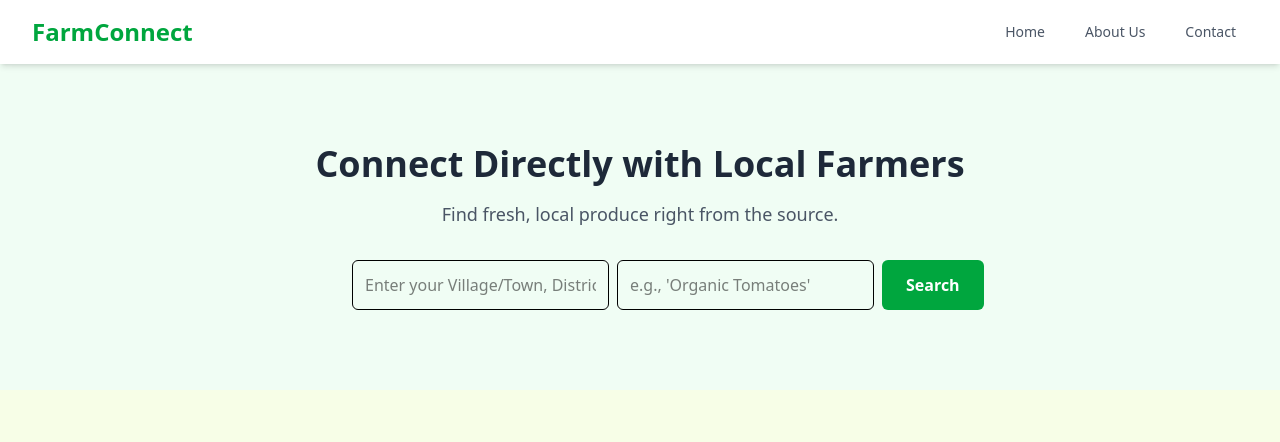
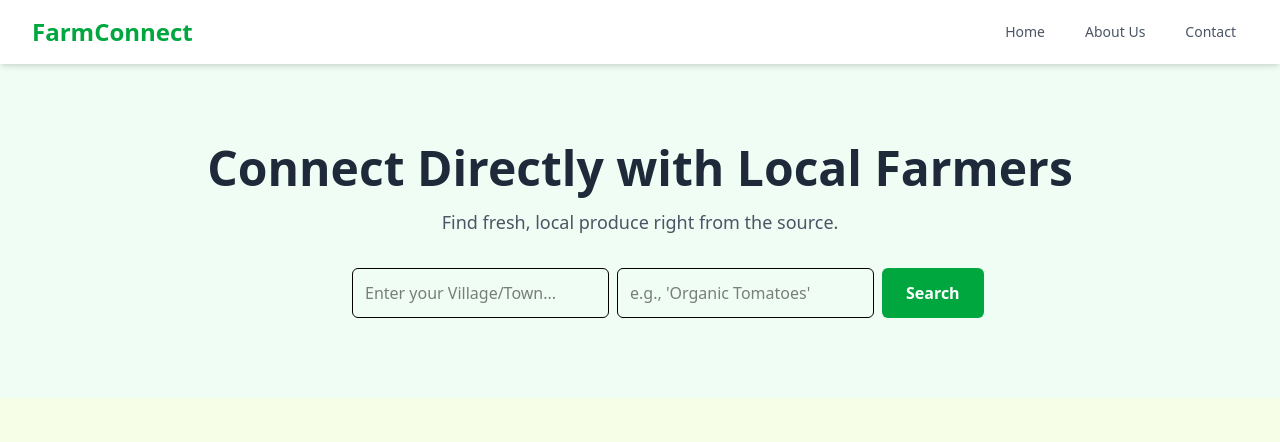
Before and after one commit to JewelArimattom/AgriConnect, a React (Vite) app in the folder frontend/: page / in a window 1280 px wide. Shown: the top 442 px of the page. Built offline with nearby package versions, Linux system fonts and the light colour scheme.

Commit message:
product details page added

```diff
--- a/frontend/src/components/homepage/HeroSection.tsx
+++ b/frontend/src/components/homepage/HeroSection.tsx
@@ -1,31 +1,26 @@
-// src/components/homepage/HeroSection.tsx
-
+import { useNavigate } from 'react-router-dom';
 import React, { useState } from 'react';
-// 1. CHANGED: Import 'useNavigate' from 'react-router-dom'
-import { useNavigate } from 'react-router-dom';
 
 const HeroSection = () => {
   const [location, setLocation] = useState('');
   const [product, setProduct] = useState('');
-  // 2. CHANGED: Use the 'useNavigate' hook
   const navigate = useNavigate();
 
   const handleSearch = (e: React.FormEvent) => {
     e.preventDefault();
-    // 3. CHANGED: Use 'navigate' to change the page
     navigate(`/search?location=${location}&product=${product}`);
   };
 
   return (
-    <div className="bg-green-50 text-center py-20 px-4">
-      <h1 className="text-4xl font-bold text-gray-800 mb-4">
+    <div className="bg-green-50 text-center py-12 px-4 sm:py-20">
+
+      <h1 className="text-3xl md:text-5xl font-bold text-gray-800 mb-4">
         Connect Directly with Local Farmers
       </h1>
-      <p className="text-lg text-gray-600 mb-8">
+      <p className="text-md md:text-lg text-gray-600 mb-8">
         Find fresh, local produce right from the source.
       </p>
 
-      {/* The powerful location-based search form */}
       <form
         onSubmit={handleSearch}
         className="max-w-xl mx-auto flex flex-col sm:flex-row gap-2"
@@ -34,7 +29,7 @@ const HeroSection = () => {
           type="text"
           value={location}
           onChange={(e) => setLocation(e.target.value)}
-          placeholder="Enter your Village/Town, District..."
+          placeholder="Enter your Village/Town..."
           className="flex-grow p-3 border rounded-md"
           required
         />
```
